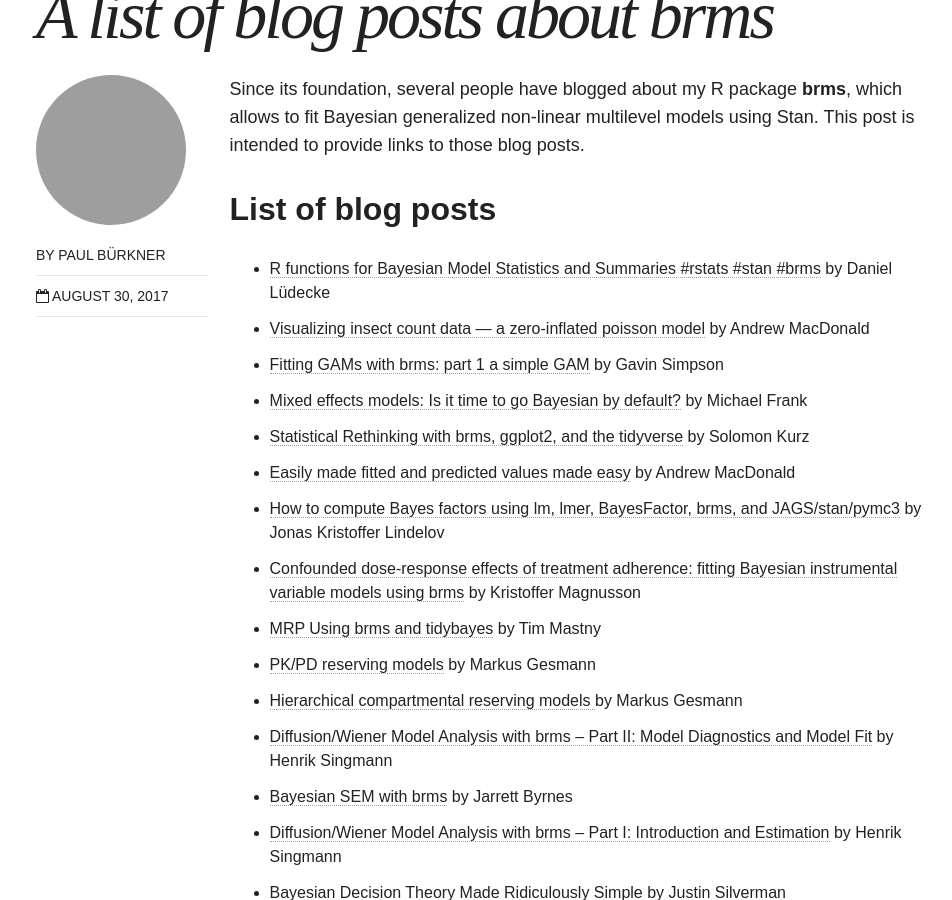
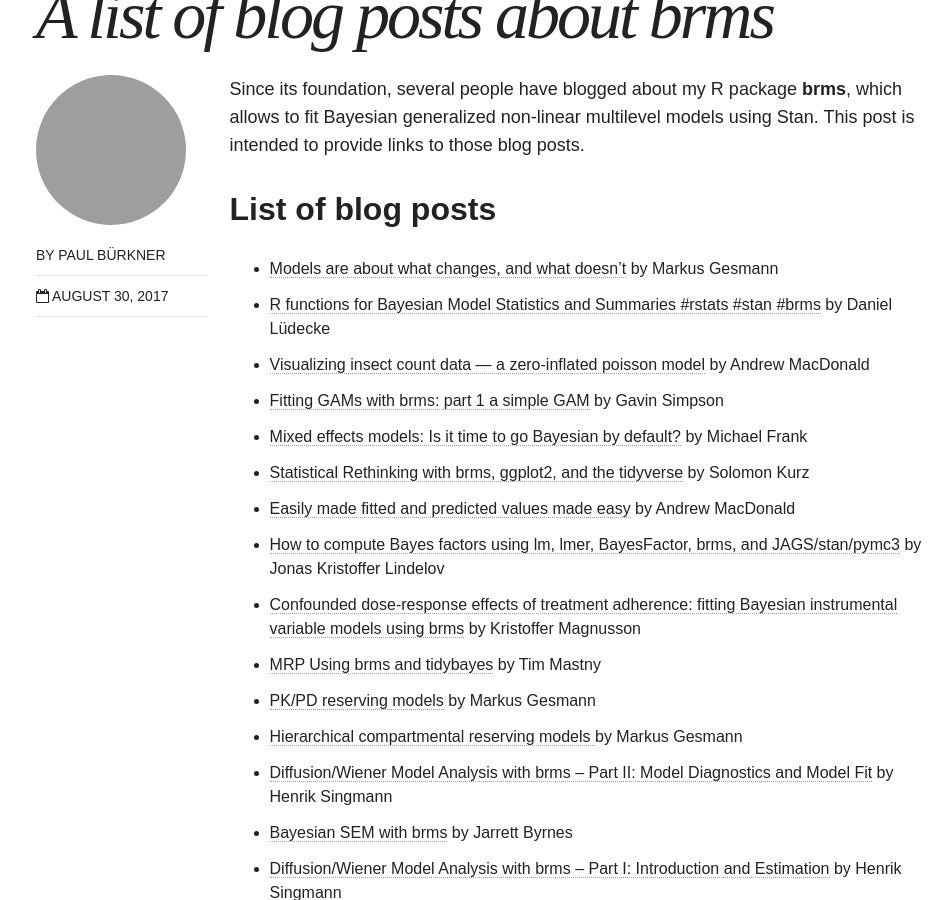
Before and after one commit to paul-buerkner/paul-buerkner.github.io, a Jekyll site: the page built from _posts/blog/2017-08-30-brms-blogposts.md, in a window 1280 px wide and 900 px high, scrolled down 497 px. Shown: the whole window, without its empty margins (150-1102 px from the left). Built offline with Jekyll 4.4.1, drawn with Linux system fonts in a browser that asks for light colours; nearby versions of some CDN libraries.

Commit message:
update list of blog posts

```diff
--- a/_posts/blog/2017-08-30-brms-blogposts.md
+++ b/_posts/blog/2017-08-30-brms-blogposts.md
@@ -13,6 +13,7 @@
 
 ## List of blog posts
 
+- [Models are about what changes, and what doesn't](https://magesblog.com/post/modelling-change/) by Markus Gesmann
 - [R functions for Bayesian Model Statistics and Summaries #rstats #stan #brms](https://strengejacke.wordpress.com/2018/06/06/r-functions-for-bayesian-model-statistics-and-summaries-rstats-stan-brms/) by Daniel Lüdecke
 - [Visualizing insect count data — a zero-inflated poisson model](http://thestudyofthehousehold.com/2018/05/26/2018-05-26-visualizing-insect-count-data-a-zero-inflated-poisson-model/) by Andrew MacDonald
 - [Fitting GAMs with brms: part 1 a simple GAM](https://www.fromthebottomoftheheap.net/2018/04/21/fitting-gams-with-brms/) by Gavin Simpson
```
